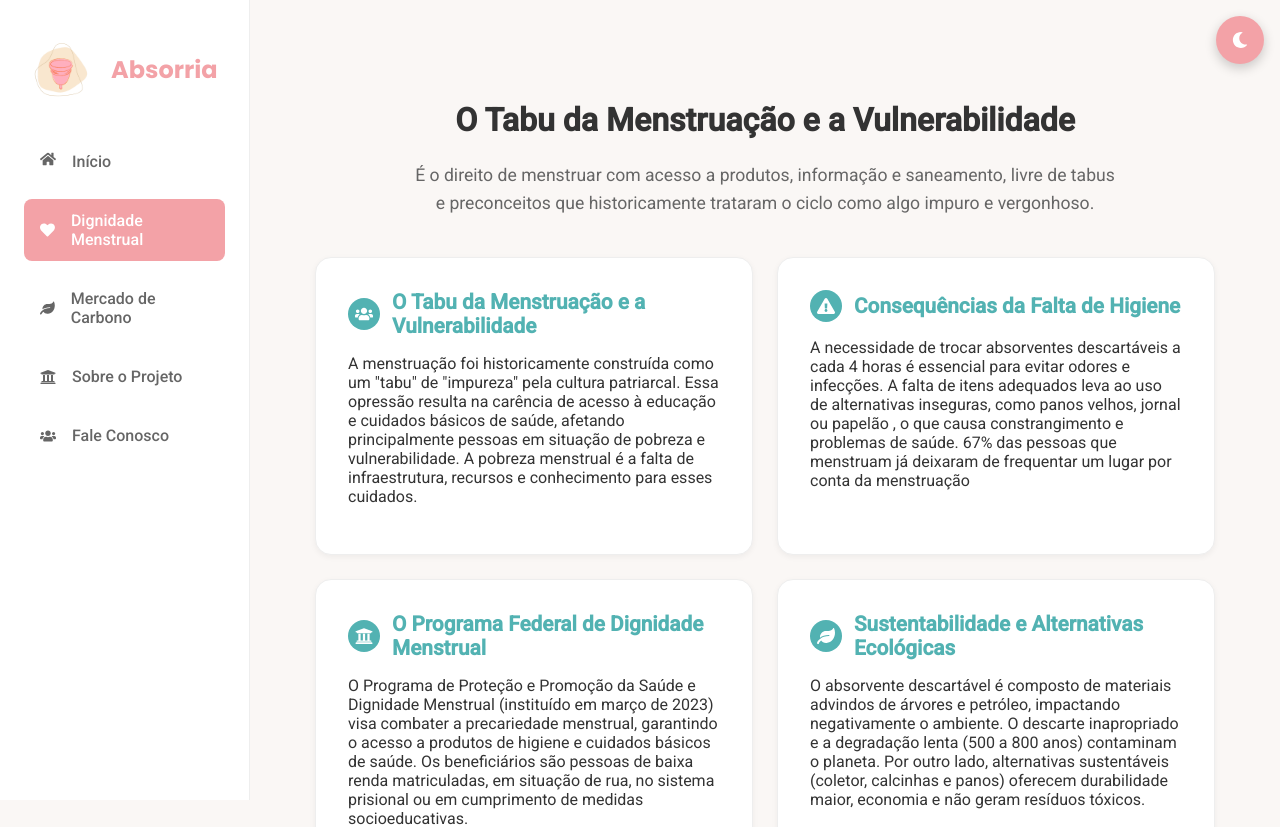
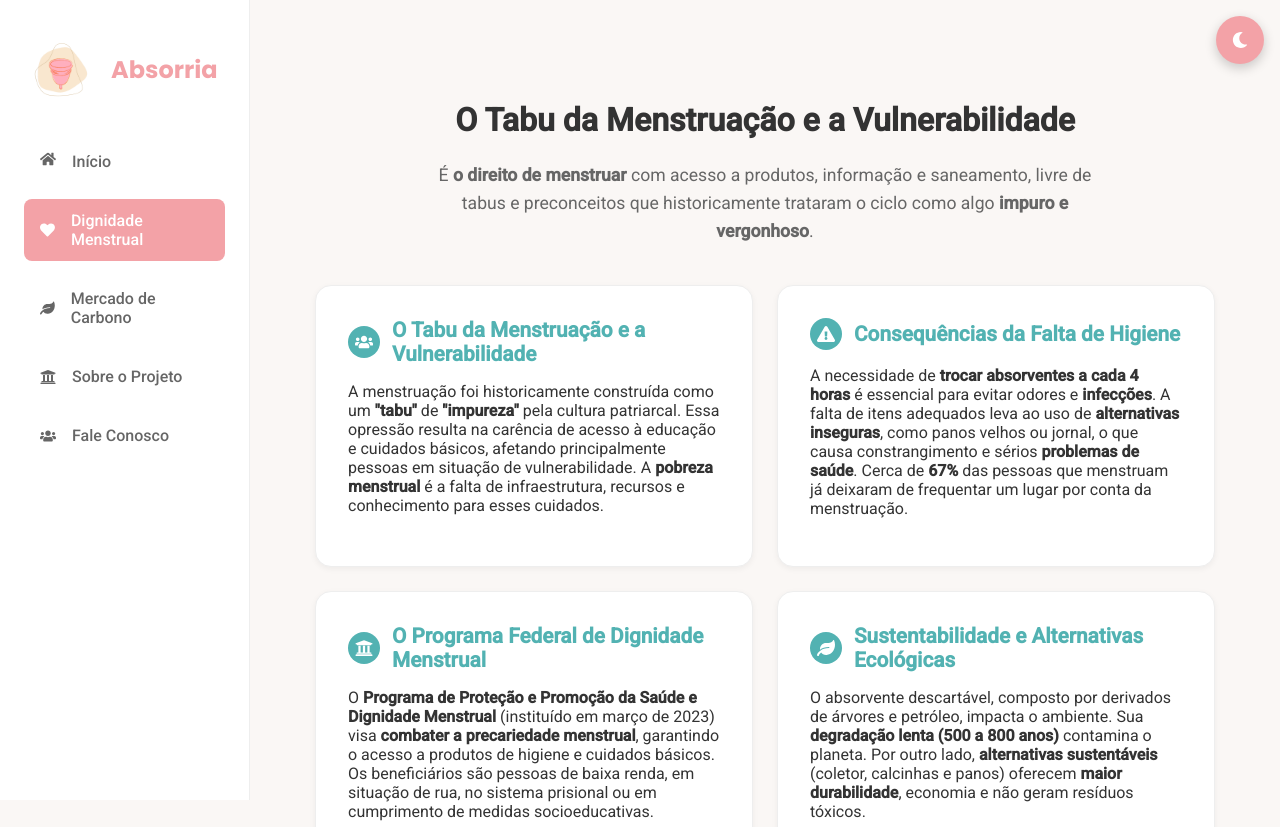
Before and after one commit to iyumw/absorria-front, a React (Vite) app: page /dignidade-menstrual in a window 1280 px wide. Shown: the top 827 px of the page. Built offline with nearby package versions, Linux system fonts and the light colour scheme.

Commit message:
feat: add new team members to ContactPage and update project descriptions in AboutPage, CalculatorPage, CarbonPage, and DignityPage

```diff
--- a/src/pages/AboutPage.tsx
+++ b/src/pages/AboutPage.tsx
@@ -14,22 +14,21 @@ const AboutPage = () => {
         <div className={styles.card}>
           <h3>
             <span className={styles.iconWrapper}>
-                <FaUniversity />
+              <FaUniversity />
             </span>
             Objetivo Central do Projeto
           </h3>
           <p>
-            O projeto propõe a intervenção por meio da aplicação da tecnologia
-            Python. O objetivo é conscientizar a população e exigir do Estado o
-            fornecimento de condições básicas, promovendo a adoção de
-            absorventes sustentáveis para reduzir a pegada de carbono na
-            atmosfera.
+            Este projeto se materializa em uma plataforma digital interativa. O
+            objetivo é <strong>traduzir em números o impacto ambiental</strong> de políticas
+            públicas e escolhas individuais, <strong>incentivando a adoção de
+            alternativas sustentáveis</strong> para reduzir a pegada de carbono associada ao ciclo menstrual.
           </p>
         </div>
         <div className={styles.card}>
           <h3>
             <span className={styles.iconWrapper}>
-                <FaLaptopCode />
+              <FaLaptopCode />
             </span>
             A Solução: A Calculadora de Carbono
           </h3>
@@ -43,21 +42,22 @@ const AboutPage = () => {
         <div className={styles.card}>
           <h3>
             <span className={styles.iconWrapper}>
-                <FaCode />
+              <FaCode />
             </span>
-            As Desenvolvedoras
+            Os Desenvolvedores
           </h3>
           <p>
             O núcleo do projeto foi conduzido por um grupo de estudantes de
-            tecnologia, apaixonadas por encontrar soluções que gerem impacto
+            tecnologia, com o objetivo de encontrar soluções que gerem impacto
             positivo. Este trabalho reflete a dedicação em aplicar o
-            conhecimento técnico para promover a sustentabilidade e a dignidade.
+            conhecimento técnico para promover a sustentabilidade e a dignidade
+            menstrual.
           </p>
         </div>
         <div className={styles.card}>
           <h3>
             <span className={styles.iconWrapper}>
-                <FaBook />
+              <FaBook />
             </span>
             O Papel da Educação
           </h3>
--- a/src/pages/CalculatorPage.tsx
+++ b/src/pages/CalculatorPage.tsx
@@ -39,7 +39,6 @@ const CalculatorPage = () => {
       resultRef.current.scrollIntoView({ behavior: "smooth", block: "start" });
     }
   }, [result]);
-
 
   const handleSubmit = (e: React.FormEvent<HTMLFormElement>) => {
     e.preventDefault();
@@ -92,16 +91,14 @@ const CalculatorPage = () => {
       <div className={styles.card}>
         <p className={styles.introText}>
           Preencha abaixo a quantidade média de absorventes que você usa por dia
-          e a duração do seu ciclo menstrual. Nossa calculadora estimará sua{" "}
-          <strong>pegada anual de carbono</strong> e mostrará alternativas mais
-          sustentáveis.
+          e a duração do seu ciclo menstrual. Com esses dados, nossa calculadora
+          irá estimar sua <b>pegada anual de carbono</b> e a comparará com o
+          impacto que você teria ao optar pelo <b>coletor menstrual</b>.
         </p>
 
         <form onSubmit={handleSubmit} className={styles.calcForm}>
           <div className={styles.formGroup}>
-            <label htmlFor="pads">
-              Absorventes por dia:
-            </label>
+            <label htmlFor="pads">Absorventes por dia (em média):</label>
             <input
               id="pads"
               type="number"
@@ -113,9 +110,7 @@ const CalculatorPage = () => {
             />
           </div>
           <div className={styles.formGroup}>
-            <label htmlFor="days">
-              Dias de menstruação:
-            </label>
+            <label htmlFor="days">Dias de menstruação (em média):</label>
             <input
               id="days"
               type="number"
--- a/src/pages/ContactPage.tsx
+++ b/src/pages/ContactPage.tsx
@@ -20,6 +20,18 @@ const developers = [
     linkedin: "https://www.linkedin.com/in/isis-okamoto/",
     photo: "/isis.jpeg",
   },
+  {
+    name: "Lucas Soares",
+    github: "https://github.com/snwluca",
+    linkedin: "https://www.linkedin.com/in/lucas-soares-paulino-07916414/",
+    photo: "/lucas.jpg",
+  },
+  {
+    name: "Henrique Fernandes",
+    github: "#",
+    linkedin: "#",
+    photo: "/user.jpg",
+  },
 ];
 
 const ContactPage = () => {
@@ -27,7 +39,7 @@ const ContactPage = () => {
     <div className={styles.infoContainer}>
       <h1>Fale Conosco</h1>
       <p className={styles.intro}>
-        Conecte-se com as desenvolvedoras do projeto ou explore o repositório
+        Conecte-se com os desenvolvedores do projeto ou explore o repositório
         principal.
       </p>
 
@@ -41,8 +53,7 @@ const ContactPage = () => {
             Repositório do Projeto
           </h3>
           <p>
-            Todo o código-fonte da aplicação está
-            disponível neste repositório.
+            Acesse o código-fonte completo do nosso projeto.
           </p>
           <a
             href="https://github.com/SI2aps/absorria"
--- a/src/pages/DignityPage.tsx
+++ b/src/pages/DignityPage.tsx
@@ -12,9 +12,9 @@ const DignityPage = () => {
     <div className={styles.infoContainer}>
       <h1>O Tabu da Menstruação e a Vulnerabilidade</h1>
       <p className={styles.intro}>
-        É o direito de menstruar com acesso a produtos, informação e saneamento,
+        É <strong>o direito de menstruar</strong> com acesso a produtos, informação e saneamento,
         livre de tabus e preconceitos que historicamente trataram o ciclo como
-        algo impuro e vergonhoso.
+        algo <strong>impuro e vergonhoso</strong>.
       </p>
 
       <div className={styles.cardGrid}>
@@ -26,11 +26,11 @@ const DignityPage = () => {
             O Tabu da Menstruação e a Vulnerabilidade
           </h3>
           <p>
-            A menstruação foi historicamente construída como um "tabu" de
-            "impureza" pela cultura patriarcal. Essa opressão resulta na
-            carência de acesso à educação e cuidados básicos de saúde, afetando
-            principalmente pessoas em situação de pobreza e vulnerabilidade. A
-            pobreza menstrual é a falta de infraestrutura, recursos e
+            A menstruação foi historicamente construída como um <strong>"tabu"</strong> de{" "}
+            <strong>"impureza"</strong> pela cultura patriarcal. Essa opressão resulta na
+            carência de acesso à educação e cuidados básicos, afetando
+            principalmente pessoas em situação de vulnerabilidade. A{" "}
+            <strong>pobreza menstrual</strong> é a falta de infraestrutura, recursos e
             conhecimento para esses cuidados.
           </p>
         </div>
@@ -42,12 +42,13 @@ const DignityPage = () => {
             Consequências da Falta de Higiene
           </h3>
           <p>
-            A necessidade de trocar absorventes descartáveis a cada 4 horas é
-            essencial para evitar odores e infecções. A falta de itens adequados
-            leva ao uso de alternativas inseguras, como panos velhos, jornal ou
-            papelão , o que causa constrangimento e problemas de saúde. 67% das
+            A necessidade de <strong>trocar absorventes a cada 4 horas</strong> é
+            essencial para evitar odores e <strong>infecções</strong>. A falta de itens adequados
+            leva ao uso de <strong>alternativas inseguras</strong>, como panos velhos ou
+            jornal, o que causa constrangimento e sérios{" "}
+            <strong>problemas de saúde</strong>. Cerca de <strong>67%</strong> das
             pessoas que menstruam já deixaram de frequentar um lugar por conta
-            da menstruação
+            da menstruação.
           </p>
         </div>
         <div className={styles.card}>
@@ -58,12 +59,11 @@ const DignityPage = () => {
             O Programa Federal de Dignidade Menstrual
           </h3>
           <p>
-            O Programa de Proteção e Promoção da Saúde e Dignidade Menstrual
-            (instituído em março de 2023) visa combater a precariedade
-            menstrual, garantindo o acesso a produtos de higiene e cuidados
-            básicos de saúde. Os beneficiários são pessoas de baixa renda
-            matriculadas, em situação de rua, no sistema prisional ou em
-            cumprimento de medidas socioeducativas.
+            O <strong>Programa de Proteção e Promoção da Saúde e Dignidade Menstrual</strong>{" "}
+            (instituído em março de 2023) visa <strong>combater a precariedade
+            menstrual</strong>, garantindo o acesso a produtos de higiene e cuidados
+            básicos. Os beneficiários são pessoas de baixa renda, em situação de
+            rua, no sistema prisional ou em cumprimento de medidas socioeducativas.
           </p>
         </div>
         <div className={styles.card}>
@@ -74,12 +74,12 @@ const DignityPage = () => {
             Sustentabilidade e Alternativas Ecológicas
           </h3>
           <p>
-            O absorvente descartável é composto de materiais advindos de árvores
-            e petróleo, impactando negativamente o ambiente. O descarte
-            inapropriado e a degradação lenta (500 a 800 anos) contaminam o
-            planeta. Por outro lado, alternativas sustentáveis (coletor,
-            calcinhas e panos) oferecem durabilidade maior, economia e não geram
-            resíduos tóxicos.
+            O absorvente descartável, composto por derivados de árvores e petróleo,
+            impacta o ambiente. Sua <strong>degradação lenta (500 a 800 anos)</strong>{" "}
+            contamina o planeta. Por outro lado,{" "}
+            <strong>alternativas sustentáveis</strong> (coletor, calcinhas e panos)
+            oferecem <strong>maior durabilidade</strong>, economia e não geram resíduos
+            tóxicos.
           </p>
         </div>
       </div>
```
Also changed, not shown: src/pages/CarbonPage.tsx (+21 -6 lines), public/lucas.jpg (added), public/user.jpg (added).
